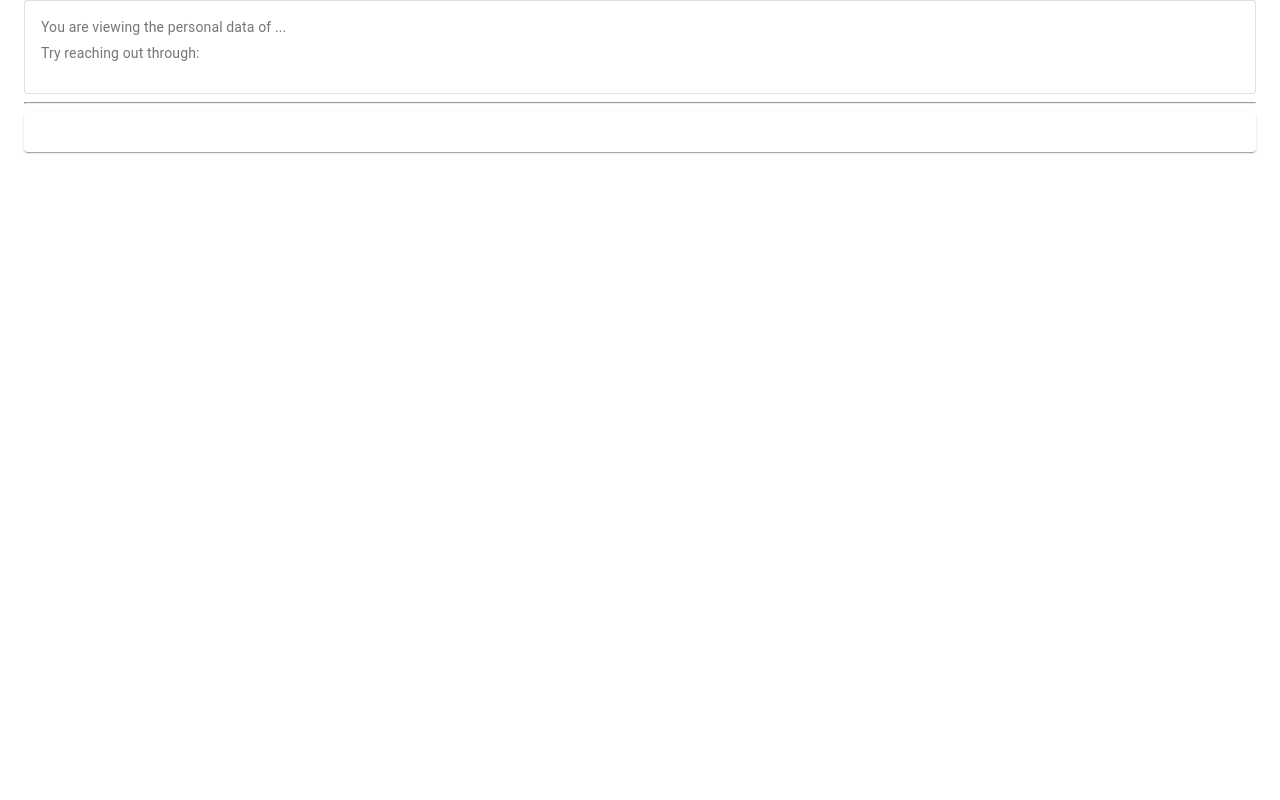
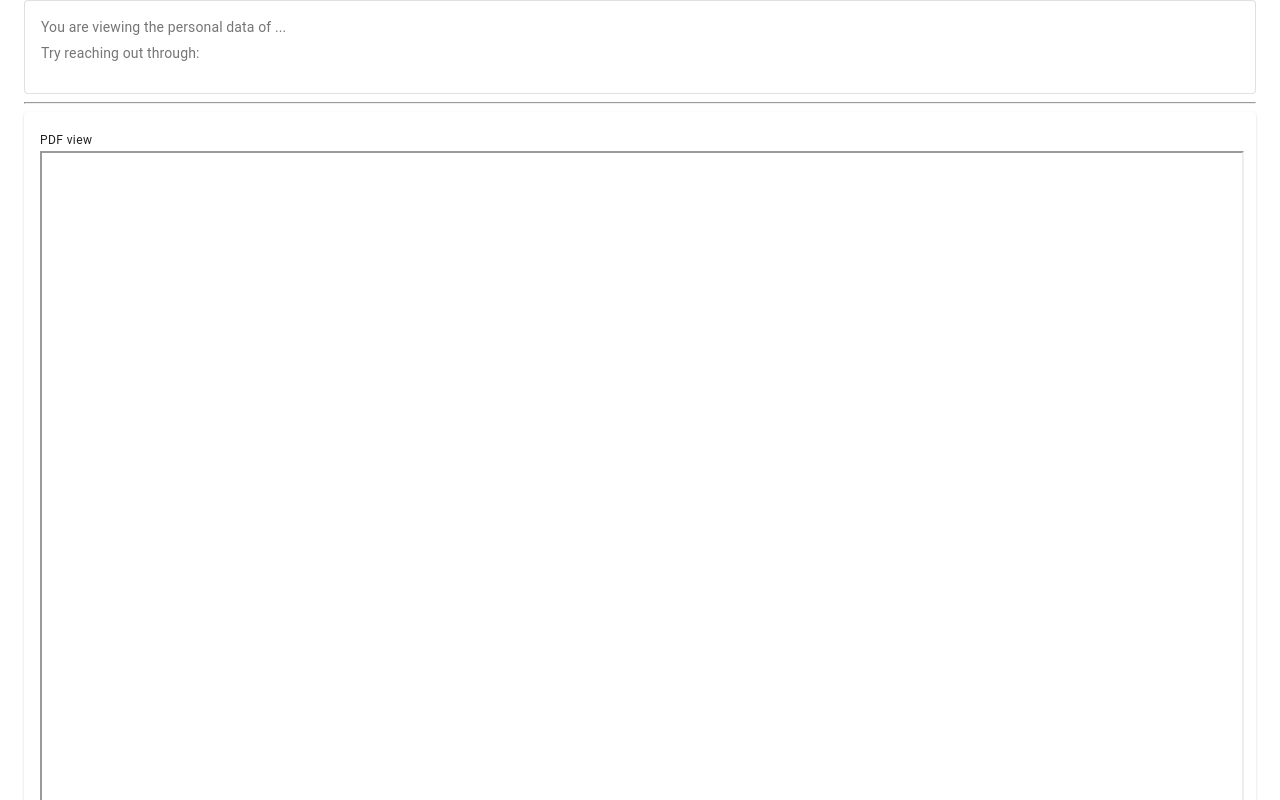
Before and after one commit to dotslashbin/PDD, a React (Create React App) app in the folder pdd_webapp/: page /view in a window 1280 px wide. Shown: the top 800 px of the page. Built offline with nearby package versions, Linux system fonts and the light colour scheme.

Commit message:
Added PDF display

```diff
--- a/pdd_webapp/src/views/display/PDDisplay.tsx
+++ b/pdd_webapp/src/views/display/PDDisplay.tsx
@@ -41,6 +41,7 @@ export default function PDDisplay(props: any): any {
 	const [message, setMessage] = useState('')
 	const [severity, setSeverity] = useState('')
 	const [status, setStatus] = useState(0)
+	const [attachment, setAttachment] = useState('')
 	const [personalData, setPersonalData] = useState(personalDataSkeleton)
 
 
@@ -59,8 +60,10 @@ export default function PDDisplay(props: any): any {
 					setMessage(result.data.message)
 					setPersonalData(personalDataSkeleton)
 				} else if (result.status === 200) {
+
 					setStatus(result.status)
 					setPersonalData(result.data)
+					setAttachment(`data:application/pdf;base64,${result.data.attachment}`)
 				}
 			})
 		}
@@ -92,7 +95,10 @@ export default function PDDisplay(props: any): any {
 					<hr />
 					<Card>
 						<CardContent>
-
+							<Typography variant="caption">
+								PDF view
+							</Typography>
+							<iframe src={attachment} height="800px" width="100%"></iframe>
 						</CardContent>
 					</Card>
 				</div>
```
